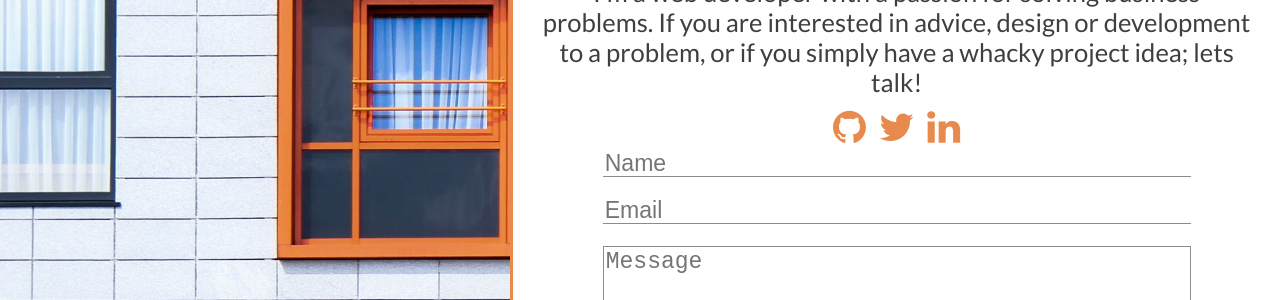
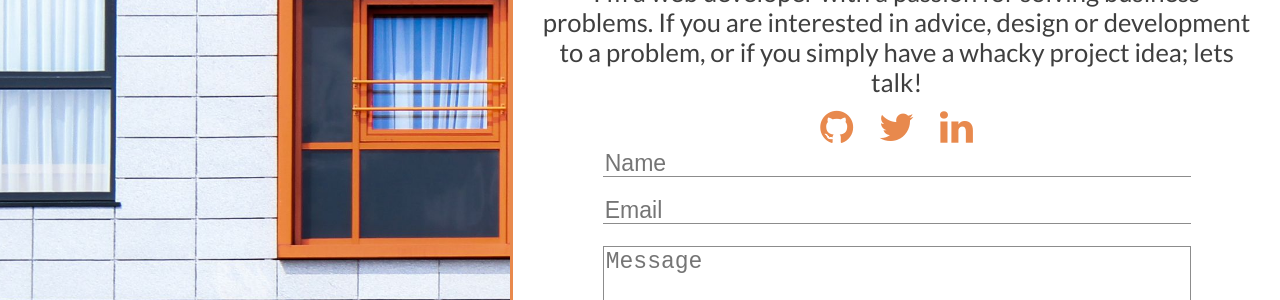
Before and after one commit to StanLindsey/stanlindsey.github.io, a Jekyll site: the page built from index.html, in a window 1280 px wide. Shown: the part 430-730 px from the top of the page. Built offline with Jekyll 4.4.1, drawn with Linux system fonts in a browser that asks for light colours; nearby versions of some CDN libraries.

Commit message:
social links and size

```diff
--- a/css/main.scss
+++ b/css/main.scss
@@ -57,12 +57,12 @@
   display: flex;
   flex-wrap: nowrap;
   justify-content:center;
-  font-size: 3vmax;
+  font-size: 5vmax;
   margin:0.5vh
 }
 
 .main .social-icons i {
-  margin: 0 0.5vmax;
+  margin: 0 1vw;
   color:#e8894d
 }
 
@@ -152,6 +152,7 @@
   text-align: center;
   text-decoration: none;
   display: inline-block;
+  cursor: pointer;
 }
 
 .main button:hover {
@@ -178,6 +179,10 @@
   p {
     font-size:calc(3vmax - 1vw);
   }
+
+  .main .social-icons {
+  font-size: 3vmax;
+}
 
   .main form input {
     height: 2vw;
--- a/index.html
+++ b/index.html
@@ -8,9 +8,9 @@
 <p>I'm a web developer with a passion for solving business problems. If you are interested in advice, design or development to a problem, or if you simply have a whacky project idea; lets talk!</p>
 
 <div class="social-icons">
-  <i class="fa fa-github" aria-hidden="true"></i>
-  <i class="fa fa-twitter" aria-hidden="true"></i>
-  <i class="fa fa-linkedin" aria-hidden="true"></i>
+  <a target="_blank" href="https://www.github.com/stanlindsey"><i class="fa fa-github" aria-hidden="true"></i></a>
+  <a target="_blank" href="https://www.twitter.com/stan_lindsey"><i class="fa fa-twitter" aria-hidden="true"></i></a>
+  <a target="_blank" href="https://www.linkedin.com/in/stanlindsey"><i class="fa fa-linkedin" aria-hidden="true"></i></a>
 
 </div>
 
@@ -25,7 +25,6 @@
     <textarea name="message" rows="2" placeholder="Message"></textarea>
   </div>
 
-
   <input type="text" name="_gotcha" style="display:none" />
   <input type="hidden" name="_subject" value="New Message!" />
   <input type="hidden" name="_next" value="/thanks.html" />
```
